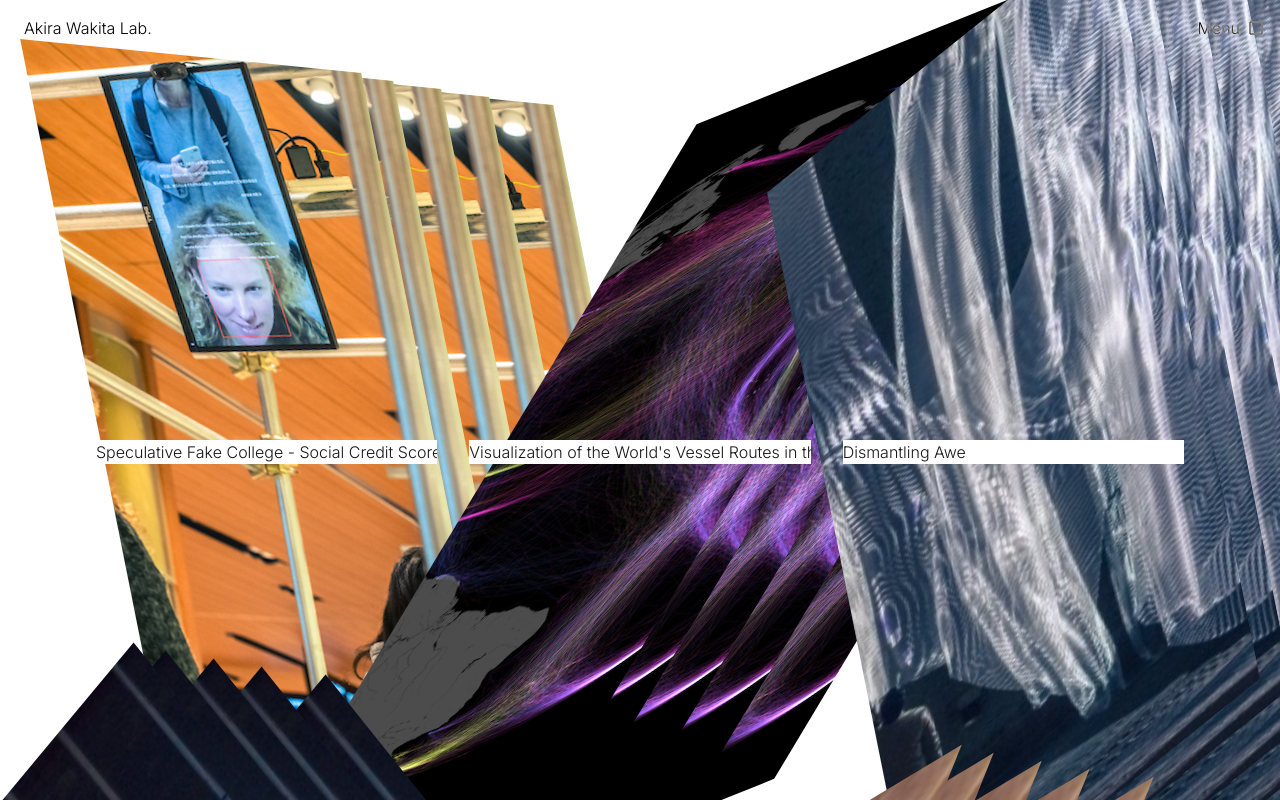
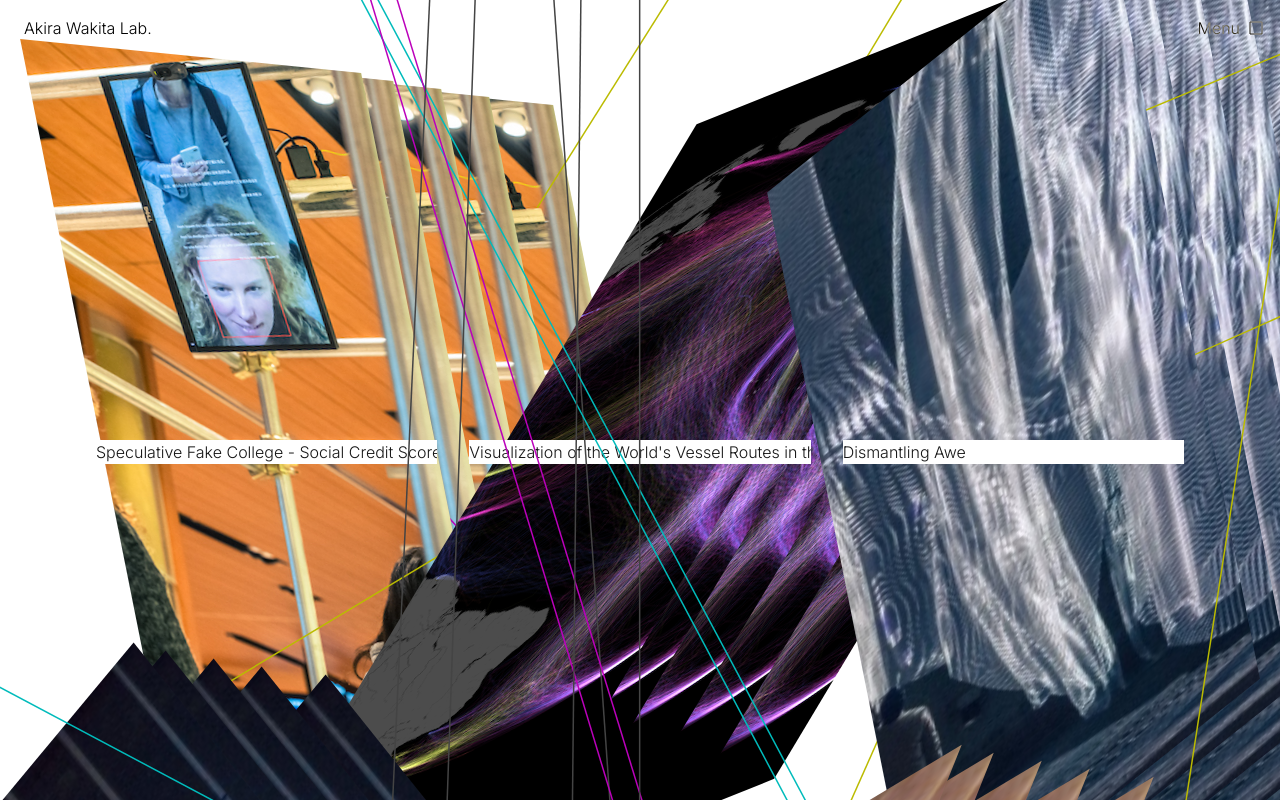
Before and after one commit to wakita-lab/web, a Next.js app: page /works in a window 1280 px wide. Shown: the top 800 px of the page. Built offline with nearby package versions, Linux system fonts and the light colour scheme.

Commit message:
refactor: Add random lines with varying angles and colors to WorksPage for enhanced visual appeal

```diff
--- a/src/app/works/page.tsx
+++ b/src/app/works/page.tsx
@@ -17,12 +17,56 @@ export default function WorksPage() {
         const transformMatrix = TransformMatrixes[index % 5];
         const transformStyle = `matrix(${transformMatrix.join(',')})`;
 
+        // 直線の角度をランダムに生成（0〜360度）
+        const randomAngle = Math.floor(Math.random() * 360);
+        // 角度からラジアンに変換
+        const angleInRadians = (randomAngle * Math.PI) / 180;
+        // 直線の終点座標を計算（長さ1000px）
+        const endX = Math.cos(angleInRadians) * 10000;
+        const endY = Math.sin(angleInRadians) * 10000;
+
+        const strokeColor = [
+          '#bbbb00',
+          '#bb00bb',
+          '#00bbbb',
+          '#444444',
+        ][Math.floor(Math.random() * 4)];
+
         return (
           <Link
             key={work.id}
             href={`/works/${work.id}`}
             className="group relative -z-50 flex flex-col gap-1"
           >
+            {/* ランダムな方向に伸びる直線 */}
+            <svg
+              className="pointer-events-none absolute left-0 top-0 size-full overflow-visible"
+            >
+              <line
+                x1="50%"
+                y1="50%"
+                x2={`calc(50% + ${endX}px)`}
+                y2={`calc(50% + ${endY}px)`}
+                stroke={strokeColor}
+                strokeWidth="1.5"
+              />
+              <line
+                x1="50%"
+                y1="50%"
+                x2={`calc(50% + ${endY}px)`}
+                y2={`calc(50% + ${endX}px)`}
+                stroke={strokeColor}
+                strokeWidth="1.5"
+              />
+              <line
+                x1="20%"
+                y1="20%"
+                x2={`calc(50% + ${endX}px)`}
+                y2={`calc(50% + ${endY}px)`}
+                stroke={strokeColor}
+                strokeWidth="1.5"
+              />
+            </svg>
             <Image
               src={work.images[0]}
               alt={work.title.en}
```
